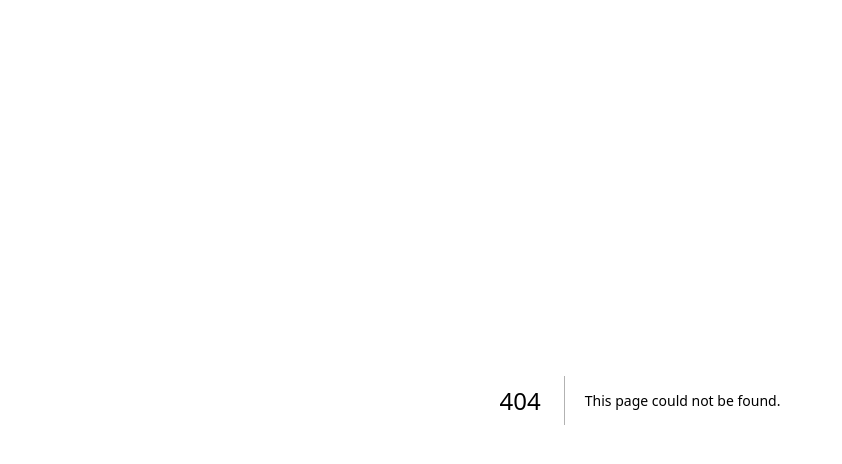
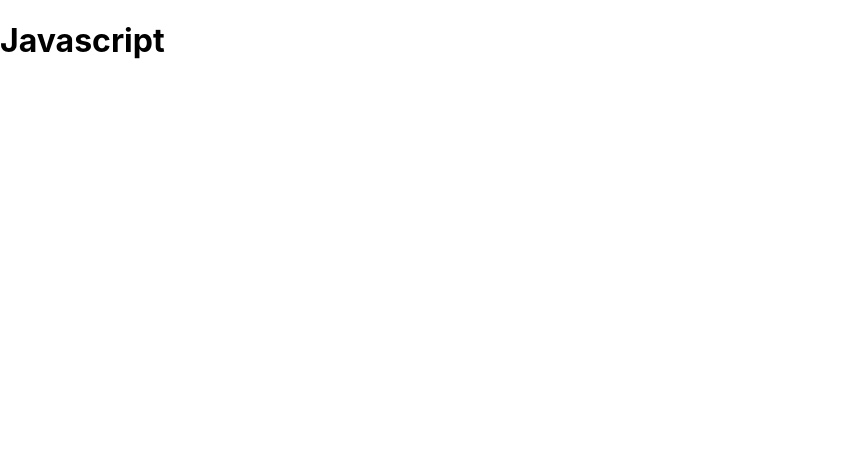
Before and after one commit to amincxo/next-app-new, a Next.js app: page /courses/javascript in a window 1280 px wide. Before the commit this address had no page. Shown: the top 464 px of the page, without its empty margins (0-842 px from the left). Built offline with nearby package versions, Linux system fonts and the light colour scheme.

Commit message:
nested route

```diff
--- /dev/null
+++ b/pages/courses/javascript.js
@@ -0,0 +1,8 @@
+
+function Javascript() {
+  return (
+    <h1>Javascript</h1>
+  )
+}
+
+export default Javascript
```
Also changed, not shown: pages/courses/react.js (added, +7 -0 lines), pages/courses/index.js (renamed from pages/courses.js).
